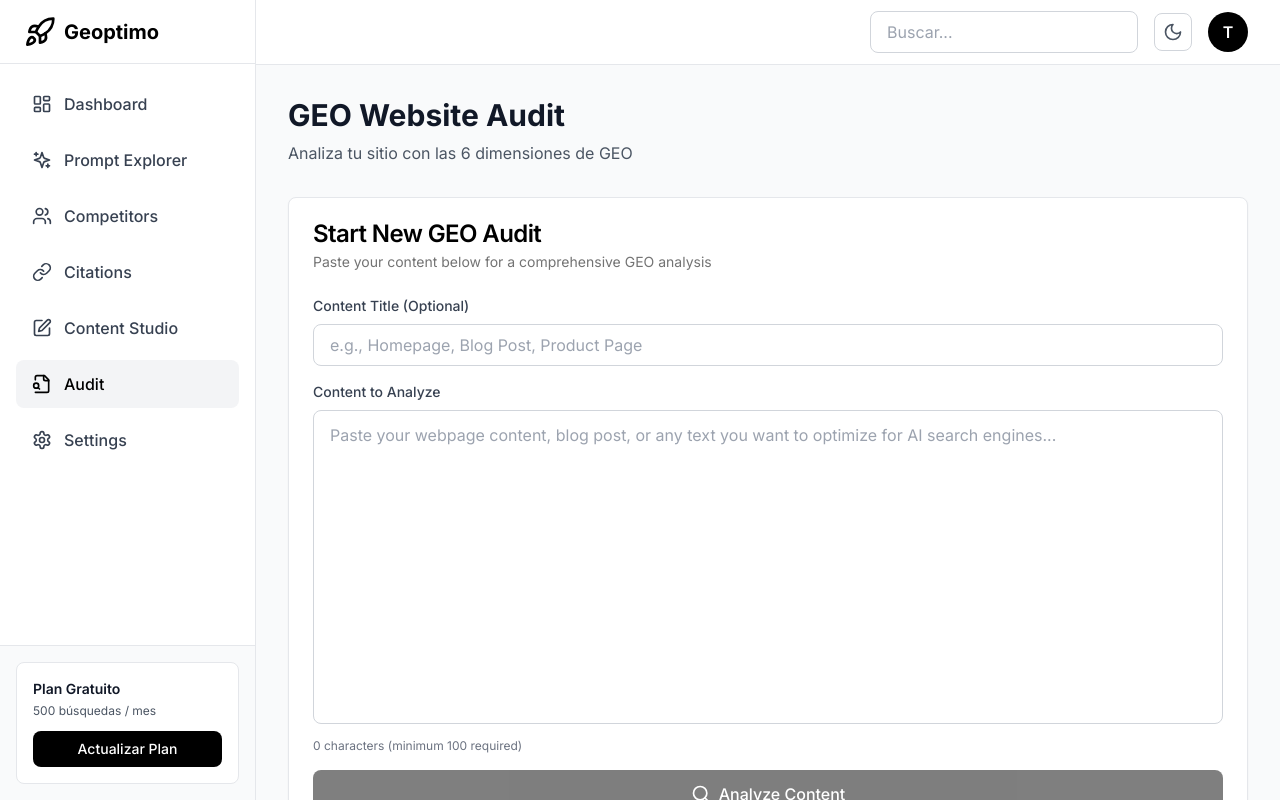
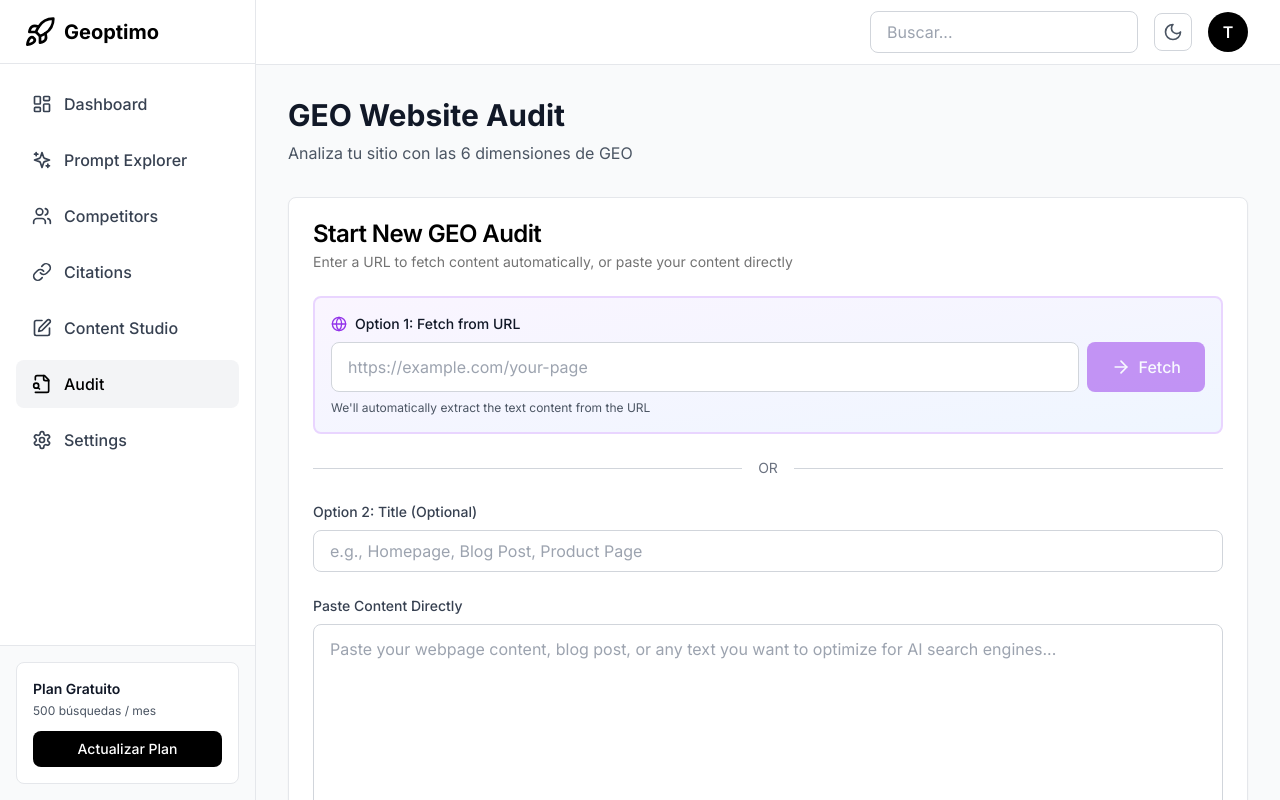
Before and after one commit to Tombcn71/geoptimo, a Next.js app: page /dashboard/audit in a window 1280 px wide. Shown: the top 800 px of the page. Built offline with nearby package versions, Linux system fonts and the light colour scheme.

Commit message:
Add URL input to Audit: Users can now enter URL OR paste content directly (with CORS proxy for URL fetching)

```diff
--- a/app/dashboard/audit/page.tsx
+++ b/app/dashboard/audit/page.tsx
@@ -23,12 +23,49 @@ const progressSteps = [
 export default function AuditPage() {
   const [content, setContent] = useState("");
   const [title, setTitle] = useState("");
+  const [url, setUrl] = useState("");
+  const [isFetching, setIsFetching] = useState(false);
   const [isAuditing, setIsAuditing] = useState(false);
   const [showResults, setShowResults] = useState(false);
   const [currentStep, setCurrentStep] = useState(0);
   const [progress, setProgress] = useState(0);
   const [auditResults, setAuditResults] = useState<any>(null);
   const [error, setError] = useState<string | null>(null);
+
+  const fetchUrlContent = async () => {
+    if (!url) return;
+
+    setIsFetching(true);
+    setError(null);
+
+    try {
+      // Use a CORS proxy or client-side fetch
+      const response = await fetch(`https://api.allorigins.win/get?url=${encodeURIComponent(url)}`);
+      const data = await response.json();
+
+      if (data.contents) {
+        // Extract text from HTML
+        const parser = new DOMParser();
+        const doc = parser.parseFromString(data.contents, 'text/html');
+
+        // Remove scripts and styles
+        doc.querySelectorAll('script, style, nav, footer, header').forEach(el => el.remove());
+
+        const text = doc.body.textContent || '';
+        const cleanText = text.replace(/\s+/g, ' ').trim();
+
+        setContent(cleanText);
+        setTitle(doc.title || url);
+      } else {
+        throw new Error('Could not fetch content');
+      }
+    } catch (err) {
+      console.error('Fetch error:', err);
+      setError('Could not fetch URL. Try pasting the content directly instead.');
+    } finally {
+      setIsFetching(false);
+    }
+  };
 
   useEffect(() => {
     if (!isAuditing) return;
@@ -111,13 +148,61 @@ export default function AuditPage() {
         <CardHeader>
           <CardTitle>Start New GEO Audit</CardTitle>
           <CardDescription>
-            Paste your content below for a comprehensive GEO analysis
+            Enter a URL to fetch content automatically, or paste your content directly
           </CardDescription>
         </CardHeader>
-        <CardContent className="space-y-4">
+        <CardContent className="space-y-6">
+          {/* URL Input Section */}
+          <div className="p-4 bg-gradient-to-br from-purple-50 to-blue-50 dark:from-purple-950/30 dark:to-blue-950/30 rounded-lg border-2 border-purple-200 dark:border-purple-900">
+            <label className="block text-sm font-medium text-gray-900 dark:text-white mb-2 flex items-center space-x-2">
+              <Globe className="h-4 w-4 text-purple-600" />
+              <span>Option 1: Fetch from URL</span>
+            </label>
+            <div className="flex gap-2">
+              <input
+                type="url"
+                value={url}
+                onChange={(e) => setUrl(e.target.value)}
+                placeholder="https://example.com/your-page"
+                className="flex-1 px-4 py-3 border border-gray-300 dark:border-gray-700 bg-white dark:bg-black text-gray-900 dark:text-white rounded-lg focus:outline-none focus:ring-2 focus:ring-purple-500"
+              />
+              <button
+                onClick={fetchUrlContent}
+                disabled={isFetching || !url}
+                className="px-6 py-3 bg-purple-600 hover:bg-purple-700 text-white rounded-lg font-medium transition-colors disabled:opacity-50 disabled:cursor-not-allowed flex items-center space-x-2"
+              >
+                {isFetching ? (
+                  <>
+                    <Loader2 className="h-5 w-5 animate-spin" />
+                    <span>Fetching...</span>
+                  </>
+                ) : (
+                  <>
+                    <ArrowRight className="h-5 w-5" />
+                    <span>Fetch</span>
+                  </>
+                )}
+              </button>
+            </div>
+            <p className="text-xs text-gray-600 dark:text-gray-400 mt-2">
+              We&apos;ll automatically extract the text content from the URL
+            </p>
+          </div>
+
+          {/* Divider */}
+          <div className="relative">
+            <div className="absolute inset-0 flex items-center">
+              <div className="w-full border-t border-gray-300 dark:border-gray-700"></div>
+            </div>
+            <div className="relative flex justify-center text-sm">
+              <span className="px-4 bg-white dark:bg-gray-900 text-gray-500 dark:text-gray-400">OR</span>
+            </div>
+          </div>
+
+          {/* Content Input Section */}
           <div>
             <label className="block text-sm font-medium text-gray-700 dark:text-gray-300 mb-2">
-              Content Title (Optional)
+              Option 2: Title (Optional)
             </label>
             <input
               type="text"
@@ -129,7 +214,7 @@ export default function AuditPage() {
           </div>
           <div>
             <label className="block text-sm font-medium text-gray-700 dark:text-gray-300 mb-2">
-              Content to Analyze
+              Paste Content Directly
             </label>
             <textarea
               value={content}
```
